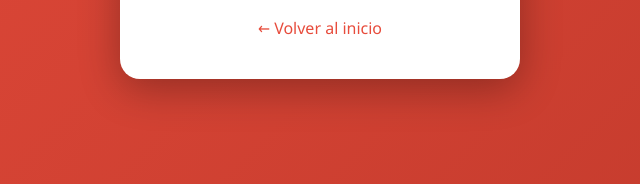
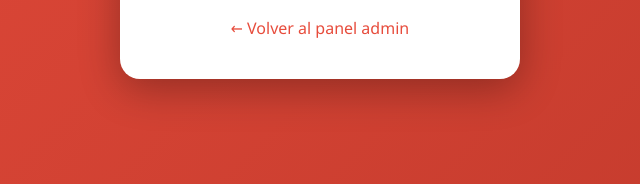
Before and after one commit to KiyoshiCk/sistema-de-restaurante-ejemplo, a plain HTML site: page frontend/cocina.html in a window 1280 px wide. Shown: the part 526-710 px from the top of the page, 320-960 px from the left. Drawn offline with nearby package versions, Linux system fonts and the light colour scheme.

Commit message:
fix: link de cocina redirige al panel admin en vez del inicio

```diff
--- a/frontend/cocina.html
+++ b/frontend/cocina.html
@@ -553,7 +553,7 @@
                 </div>
                 <button type="submit" class="btn-login"><i class="fa-solid fa-right-to-bracket"></i> Ingresar a Cocina</button>
             </form>
-            <a href="index.html" class="volver-link">← Volver al inicio</a>
+            <a href="/admin" class="volver-link">← Volver al panel admin</a>
         </div>
     </div>
 
```
